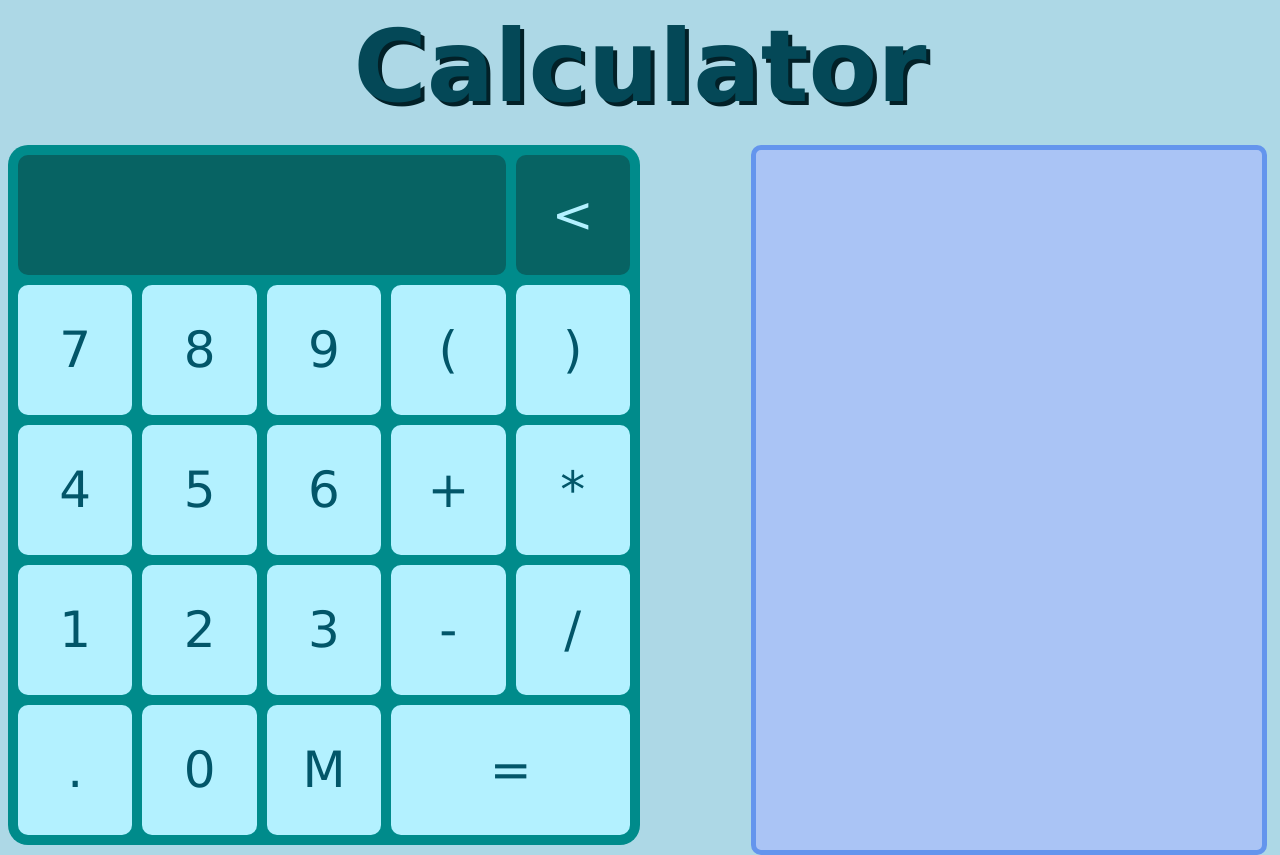
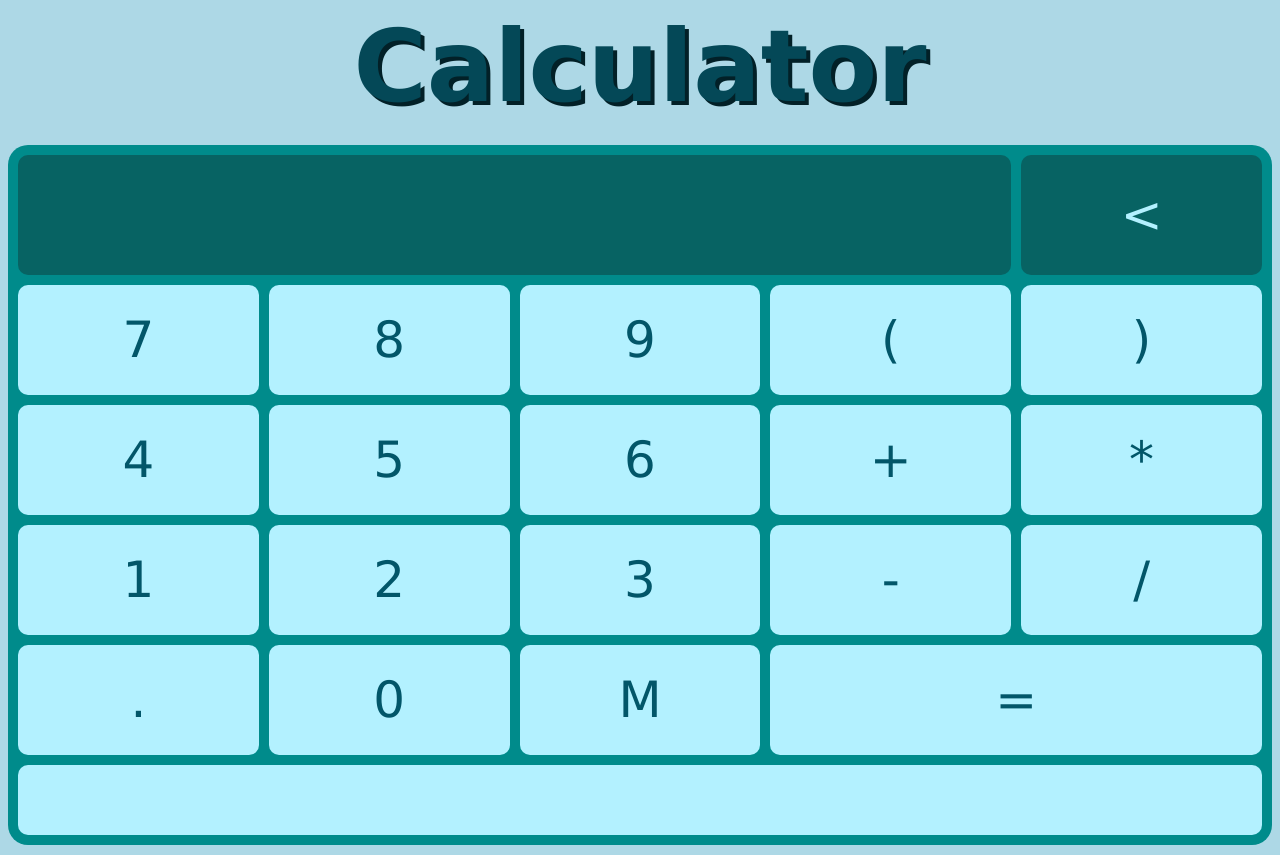
Before and after one commit to Miffop/Calculator, a plain HTML site: page index.html in a window 1280 px wide. Drawn offline with Linux system fonts and the light colour scheme.

Commit message:
memoryChange

```diff
--- a/Main.css
+++ b/Main.css
@@ -1,5 +1,5 @@
 body{
-    background-color: lightblue;
+    background-color: rgb(173, 216, 230);
     font-family: 'Lucida Sans', 'Lucida Sans Regular', 'Lucida Grande', 'Lucida Sans Unicode', Geneva, Verdana, sans-serif;
 }
 header{
@@ -17,16 +17,16 @@ article{
 }
 table{
     table-layout: fixed;
-    width: 50%;
-    height: 700px;
+    width: 100%;
     border-spacing: 10px;
     border-collapse: separate;
     border-style: none;
     border-radius: 20px;
-    background-color: darkcyan;
+    background-color: rgb(0, 139, 139);
     float: left;
 }
 table td{
+    height: 90px;
     border-radius: 10px;
     border-style: none;
     background-color: #b3f1ff;
@@ -58,17 +58,16 @@ table #Screen{
     cursor: default;
     overflow-x:hidden;
 }
+
+table td[colspan="5"]{
+    vertical-align: top;
+    height: 0px;
+    background-color: #b3f1ff;
+}
 aside{
-    width: 40%;
-    height: 700px;
-    overflow-y: auto;
-    float: right;
-    border-radius: 10px;
-    border-style: solid;
-    border-width: 5px;
-    border-color: cornflowerblue;
-    background-color: rgb(170, 196, 245);
+    max-width: 100%;
     margin-right: 5px;
+    color:#044857;
 }
 aside ul{
     list-style:none;
@@ -79,4 +78,5 @@ aside ul li{
 }
 aside ul li:hover{
     background-color: rgb(150, 179, 233);
+    border-radius: 10px;
 }
--- a/index.html
+++ b/index.html
@@ -40,11 +40,15 @@
                     <td id="memClick">M</td>
                     <td colspan="2" id="evalClick">=</td>
                 </tr>
+                <tr>
+                    <td colspan="5">
+                        <aside>
+                            <ul id="Memory">
+                            </ul>
+                        </aside>
+                    </td>
+                </tr>
             </table>
-            <aside>
-                <ul id="Memory">
-                </ul>
-            </aside>
         </article>
         <script src="Code.js"></script>
     </body>
```
